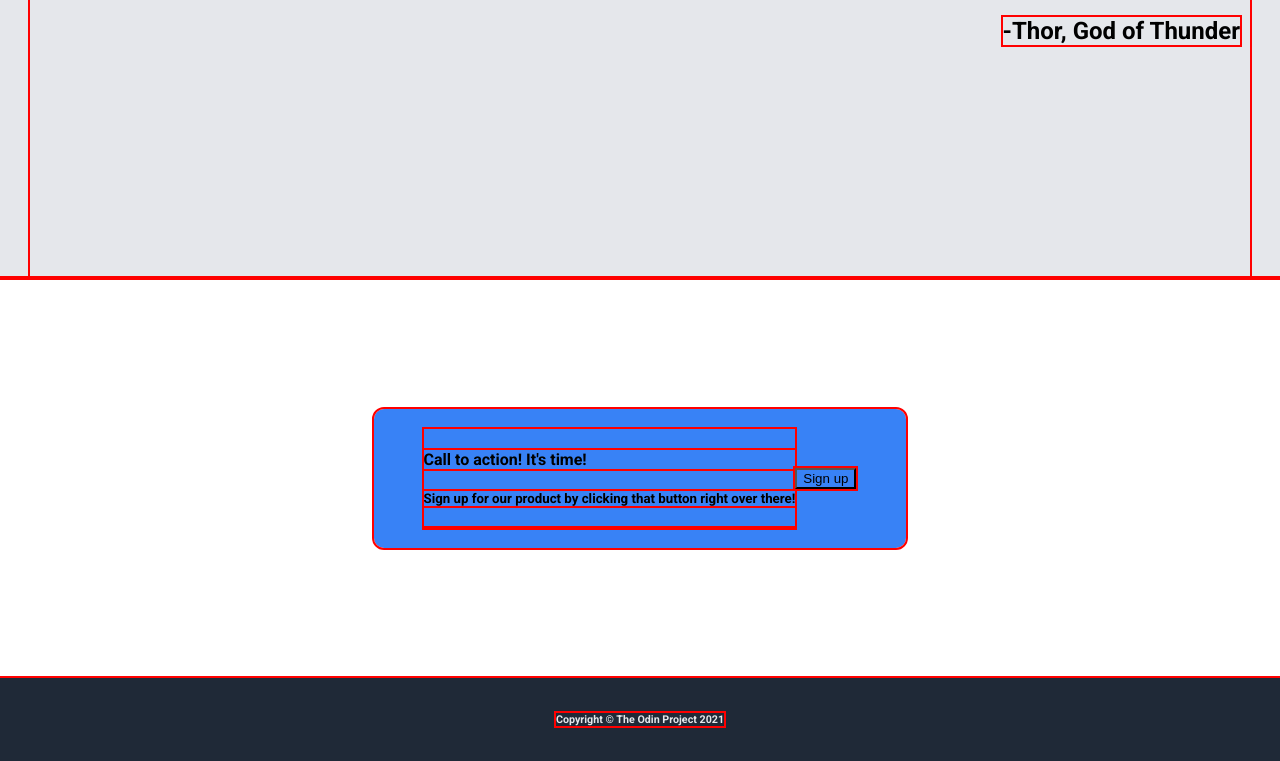
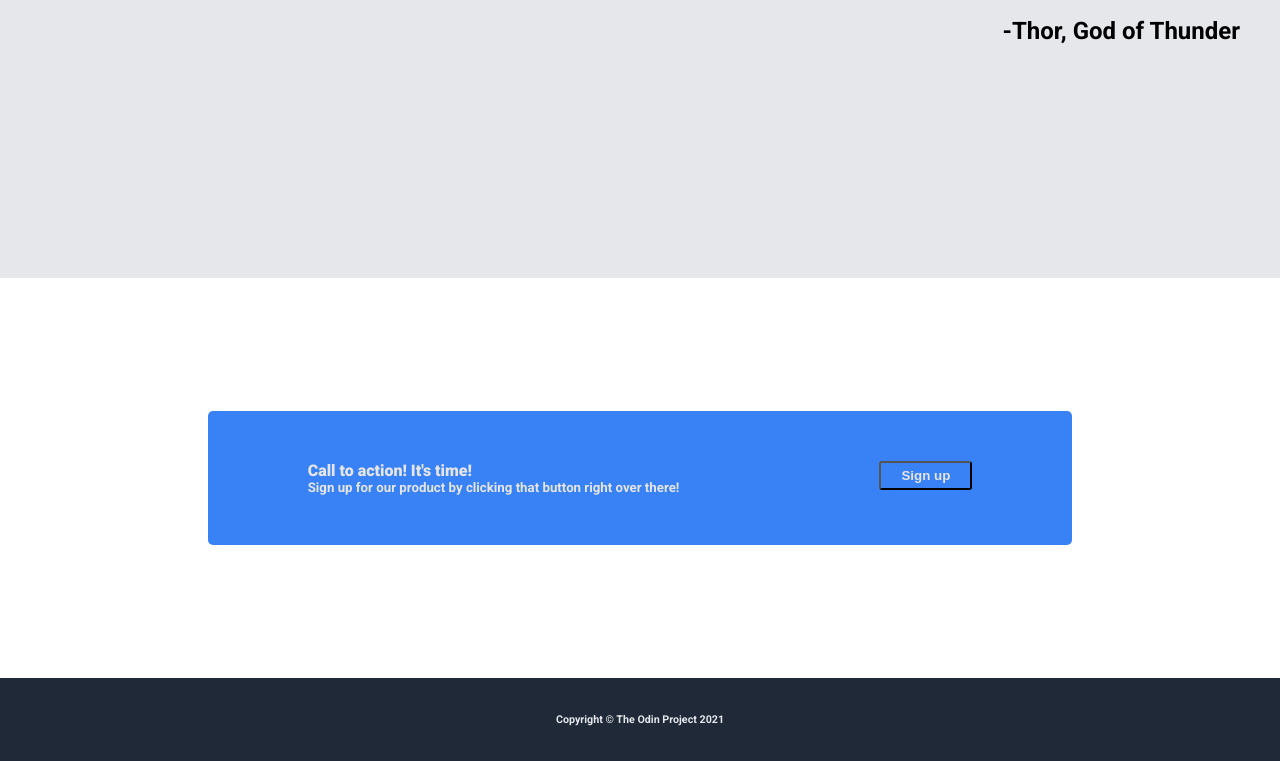
Before and after one commit to nakkipannu/Landing-page, a plain HTML site: page index.html in a window 1280 px wide. Shown: the part 1568-2329 px from the top of the page. Drawn offline with Linux system fonts and the light colour scheme.

Commit message:
finished CTA from bottom of the page

```diff
--- a/styles.css
+++ b/styles.css
@@ -1,6 +1,4 @@
-* {
-    outline: solid 2px red;
-}
+
 
 body {
     display: flex;
@@ -143,18 +141,33 @@ ul {
 
 .ctachild {
     display: flex;
-    align-items: center;
+    justify-content: space-between;
+    gap: 200px;
     background-color: #3882F6;
-    border-radius: 10px;
-    padding: 20px 50px 20px 50px;
+    border-radius: 5px;
+    padding: 50px 100px 50px 100px;
 }
 
+.ctatext {
+    display: flex;
+    flex-direction: column;
+    color: #e5e5e5;
+}
 
+h5, h4  {
+    margin: 0;
+}
 
-
+h4 {
+    font-weight: 900;
+}
 
 button {
     background-color: #3882F6;
+    padding: 5px 20px 5px 20px;
+    border-radius: 3px;
+    color: #e5e5e5;
+    font-weight: 700;
 }
 
 .footer {
```
Also changed, not shown: index.html (+1 -1 lines).
